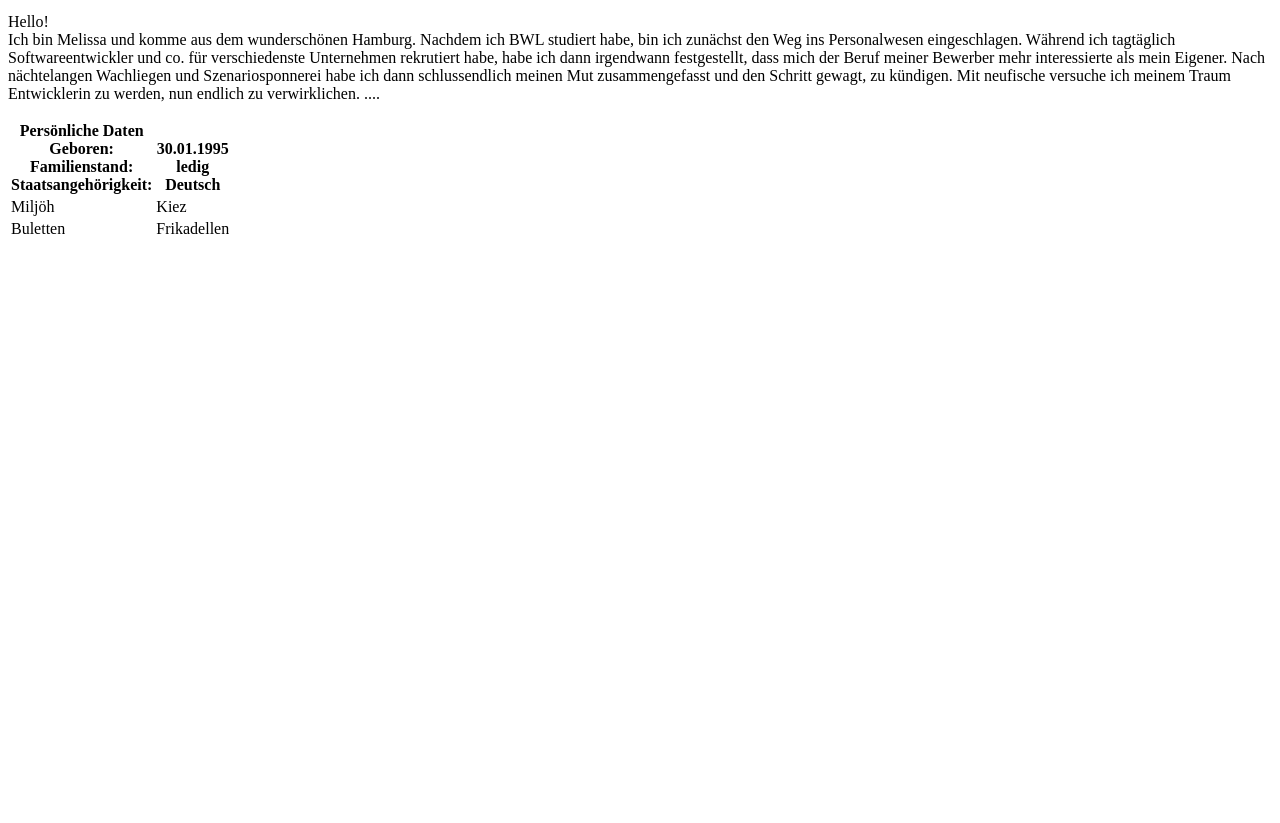
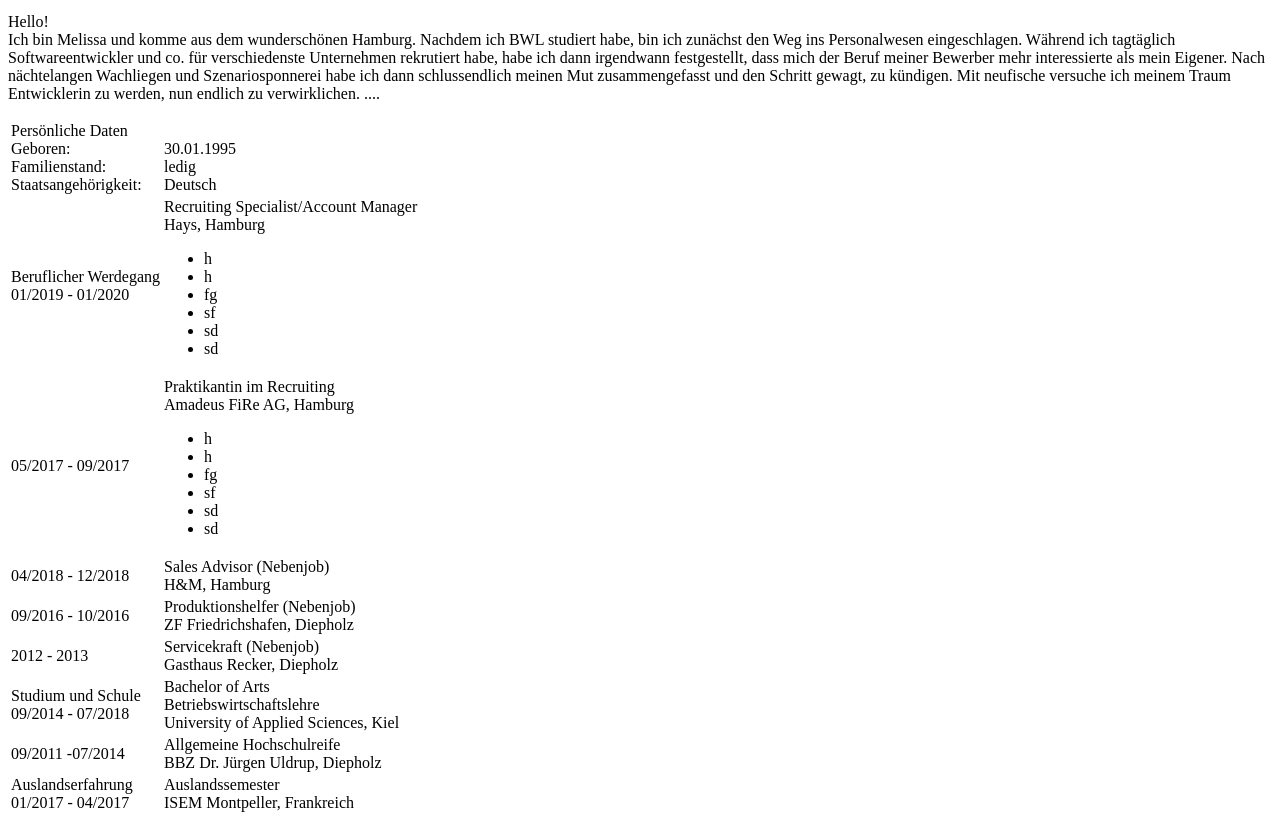
Before and after one commit to melissaceleste/personal-website, a plain HTML site: page src/index.html in a window 1280 px wide. Shown: the part 1689-2512 px from the top of the page. Before the commit the page ends 1938 px from the top, so only its background shows below. Drawn offline with Linux system fonts and the light colour scheme.

Commit message:
add CV in table

```diff
--- a/src/index.html
+++ b/src/index.html
@@ -129,29 +129,99 @@
 
         <table>
             <tr>
-                <th>Persönliche Daten <br>
+                <td>Persönliche Daten <br>
                     Geboren: <br>
                     Familienstand: <br>
                     Staatsangehörigkeit: <br>
-                </th>
-                <th> <br>
+                </td>
+                <td> <br>
                     30.01.1995 <br>
                     ledig <br>
                     Deutsch
                     <br>
-                </th>
+                </td>
 
             </tr>
+
             <tr>
-                <td>Miljöh</td>
-                <td>Kiez</td>
+                <td>
+                    Beruflicher Werdegang <br>
+                    01/2019 - 01/2020 </td>
+                <td>Recruiting Specialist/Account Manager <br>
+                    Hays, Hamburg <br>
+                    <ul>
+                        <li> h </li>
+                        <li> h </li>
+                        <li> fg</li>
+                        <li> sf</li>
+                        <li> sd</li>
+                        <li> sd</li>
 
+                    </ul>
+                </td>
+            </tr>
+
+            <tr>
+                <td> 05/2017 - 09/2017 </td>
+                <td>Praktikantin im Recruiting <br>
+                    Amadeus FiRe AG, Hamburg <br>
+                    <ul>
+                        <li> h </li>
+                        <li> h </li>
+                        <li> fg</li>
+                        <li> sf</li>
+                        <li> sd</li>
+                        <li> sd</li>
+
+                    </ul>
+                </td>
+            </tr>
+
+            <tr>
+                <td> 04/2018 - 12/2018 </td>
+                <td>Sales Advisor (Nebenjob) <br>
+                    H&M, Hamburg <br>
+                </td>
+            </tr>
+
+            <tr>
+                <td> 09/2016 - 10/2016 </td>
+                <td>Produktionshelfer (Nebenjob) <br>
+                    ZF Friedrichshafen, Diepholz <br>
+                </td>
+            </tr>
+
+            <tr>
+                <td> 2012 - 2013 </td>
+                <td>Servicekraft (Nebenjob) <br>
+                    Gasthaus Recker, Diepholz <br>
+                </td>
+            </tr>
+
+            <tr>
+                <td> Studium und Schule <br>
+                    09/2014 - 07/2018 </td>
+                <td>Bachelor of Arts <br>
+                    Betriebswirtschaftslehre<br>
+                    University of Applied Sciences, Kiel
+                </td>
             </tr>
             <tr>
-                <td>Buletten</td>
-                <td>Frikadellen</td>
+                <td> 09/2011 -07/2014 </td>
+                <td>Allgemeine Hochschulreife <br>
+                    BBZ Dr. Jürgen Uldrup, Diepholz
+                </td>
+            </tr>
 
+            <tr>
+                <td> Auslandserfahrung <br>
+                    01/2017 - 04/2017 </td>
+                <td>Auslandssemester<br>
+                    ISEM Montpeller, Frankreich
+                </td>
             </tr>
+
+
         </table>
     </section>
 
```
